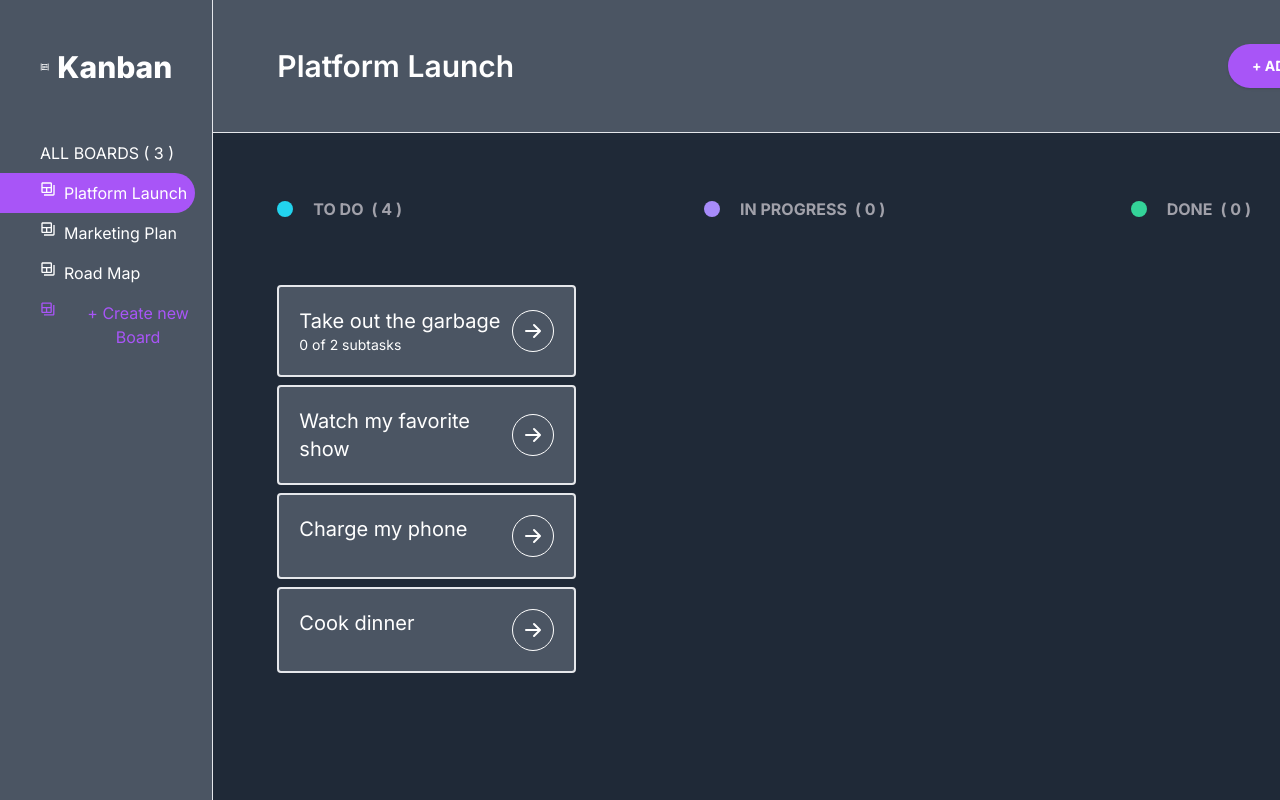
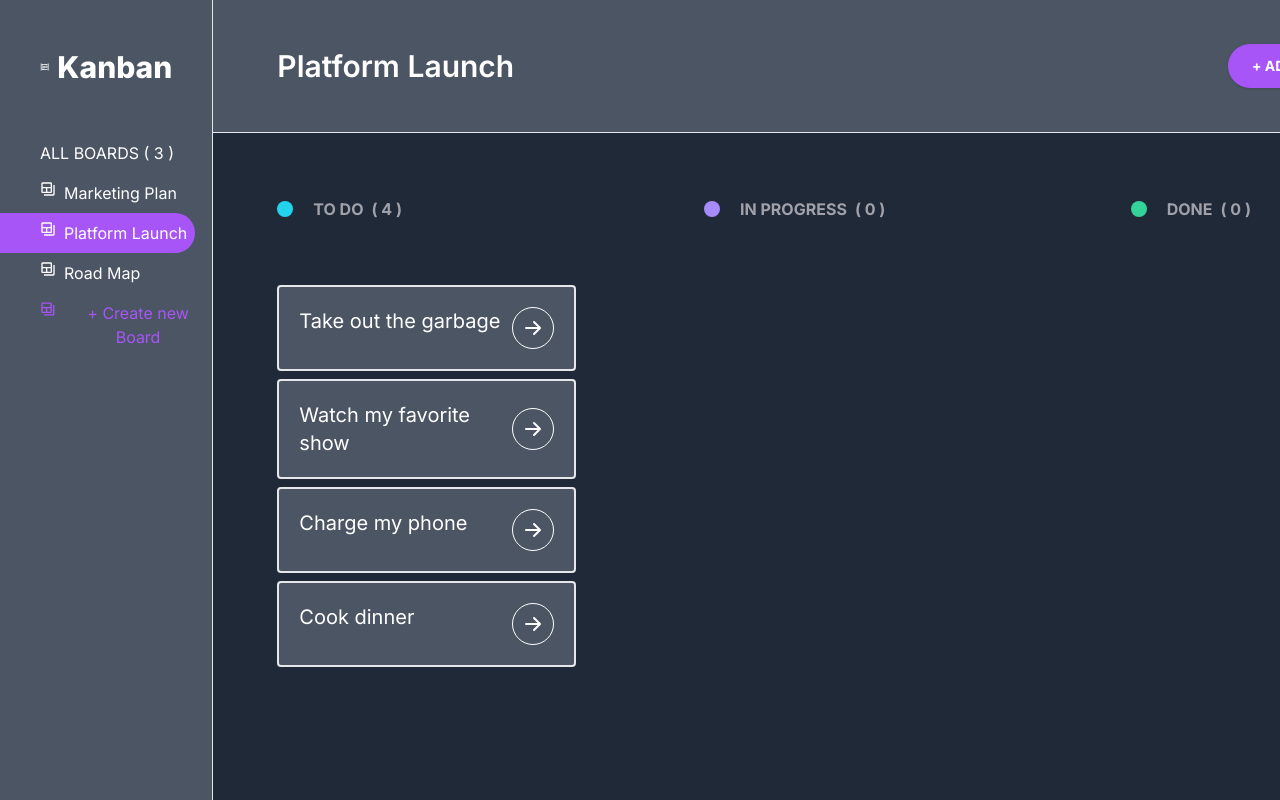
Before and after one commit to grandonbarcia/kanban-board, a Next.js app: page / in a window 1280 px wide. Shown: the top 800 px of the page. Built offline with nearby package versions, Linux system fonts and the light colour scheme.

Commit message:
set localstorage in useEffect

```diff
--- a/app/Components/SideBar.js
+++ b/app/Components/SideBar.js
@@ -33,10 +33,11 @@ export default function SideBar({
     }
   }
 
-  useEffect(() => {
-    if (!isEmpty(boardNames) || value === '') return;
-    localStorage.setItem('Board Names', JSON.stringify(boardNames));
-  }, [boardNames]);
+  // useEffect(() => {
+  //   if (!isEmpty(boardNames) || value === '') return;
+  //   localStorage.setItem('Board Names', JSON.stringify(boardNames));
+  //   console.log(boardNames);
+  // }, [boardNames]);
 
   function ErrorMessage() {
     return (
@@ -56,7 +57,7 @@ export default function SideBar({
           ALL BOARDS ( {boardNames.length} )
         </div>
 
-        {boardNames.map((name) => {
+        {boardNames?.map((name) => {
           return (
             <ListOfBoards
               title={name}
--- a/app/page.js
+++ b/app/page.js
@@ -19,23 +19,13 @@ const default_database = {
 };
 
 export default function Home() {
-  const [activeBoard, setActiveBoard] = useState(
-    JSON.parse(localStorage.getItem('Active Board')) || 'Platform Launch'
-  );
+  const [activeBoard, setActiveBoard] = useState(null);
 
   useEffect(() => {}, []);
 
-  const [data, setData] = useState(
-    JSON.parse(localStorage.getItem(activeBoard)) || initialData
-  );
+  const [data, setData] = useState(null);
 
-  const [boardNames, setBoardNames] = useState(
-    JSON.parse(localStorage.getItem('Board Names')) || [
-      'Platform Launch',
-      'Marketing Plan',
-      'Road Map',
-    ]
-  );
+  const [boardNames, setBoardNames] = useState([]);
 
   function onDragEnd(result) {
     // Reorder our column
@@ -100,20 +90,38 @@ export default function Home() {
     setData(newState);
   }
 
-  useEffect(() => {
-    localStorage.setItem(activeBoard, JSON.stringify(data));
-  }, [data]);
+  // useEffect(() => {
+  //   const bar = JSON.parse(localStorage.getItem(activeBoard));
+
+  //   setData(bar);
+  // }, [activeBoard]);
+
+  // useEffect(() => {
+  // if (!localStorage.getItem('Active Board')) {
+  //   localStorage.setItem('Active Board', JSON.stringify(activeBoard));
+  // }
+  // if (!localStorage.getItem('Board Names')) {
+  //   localStorage.setItem('Board Names', JSON.stringify(boardNames));
+  // }
+  //   const foo =
+  //     JSON.parse(localStorage.getItem('Active Board')) || 'Platform Launch';
+  //   setActiveBoard(foo);
+  //   console.log(foo);
+  //   const bar = JSON.parse(localStorage.getItem(activeBoard));
+  //   console.log(bar);
+  //   setData(bar);
+  // }, []);
 
   useEffect(() => {
     if (!localStorage.getItem('Active Board')) {
-      localStorage.setItem('Active Board', JSON.stringify(activeBoard));
+      localStorage.setItem('Active Board', JSON.stringify('Platform Launch'));
     }
     if (!localStorage.getItem('Board Names')) {
-      localStorage.setItem('Board Names', JSON.stringify(boardNames));
+      localStorage.setItem(
+        'Board Names',
+        JSON.stringify(['Marketing Plan', 'Platform Launch', 'Road Map'])
+      );
     }
-  }, []);
-
-  useEffect(() => {
     if (!localStorage.getItem('Platform Launch')) {
       localStorage.setItem('Platform Launch', JSON.stringify(platformLaunch));
     }
@@ -123,13 +131,28 @@ export default function Home() {
     if (!localStorage.getItem('Road Map')) {
       localStorage.setItem('Road Map', JSON.stringify(roadMap));
     }
+
+    setBoardNames(JSON.parse(localStorage.getItem('Board Names')));
+    setActiveBoard(JSON.parse(localStorage.getItem('Active Board')));
   }, []);
 
   useEffect(() => {
-    localStorage.setItem('Active Board', JSON.stringify(activeBoard));
-    const newBoard = JSON.parse(localStorage.getItem(activeBoard));
-    setData({ ...newBoard, activeBoard: activeBoard });
+    setData(JSON.parse(localStorage.getItem(activeBoard)));
   }, [activeBoard]);
+
+  useEffect(() => {
+    localStorage.setItem(activeBoard, JSON.stringify(data));
+  }, [data]);
+
+  useEffect(() => {
+    localStorage.setItem('Board Names', JSON.stringify(boardNames));
+  }, [boardNames]);
+
+  // useEffect(() => {
+  //   localStorage.setItem('Active Board', JSON.stringify(activeBoard));
+  //   const newBoard = JSON.parse(localStorage.getItem(activeBoard));
+  //   setData({ ...newBoard, activeBoard: activeBoard });
+  // }, [activeBoard]);
 
   return (
     <>
@@ -153,7 +176,7 @@ export default function Home() {
           <div className="h-5/6 bg-gray-800 ">
             <DragDropContext className="relative " onDragEnd={onDragEnd}>
               <div className="flex relative ">
-                {data.columnOrder.map((columnId) => {
+                {data?.columnOrder?.map((columnId) => {
                   const column = data.columns[columnId];
                   const tasks = column.taskIds.map(
                     (taskId) => data.tasks[taskId]
```
